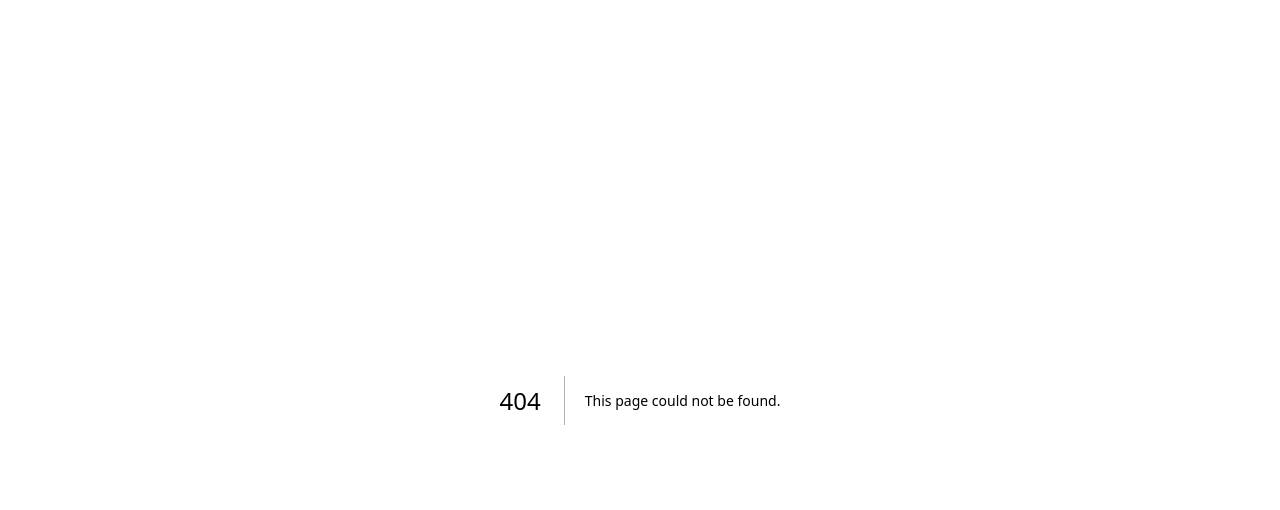
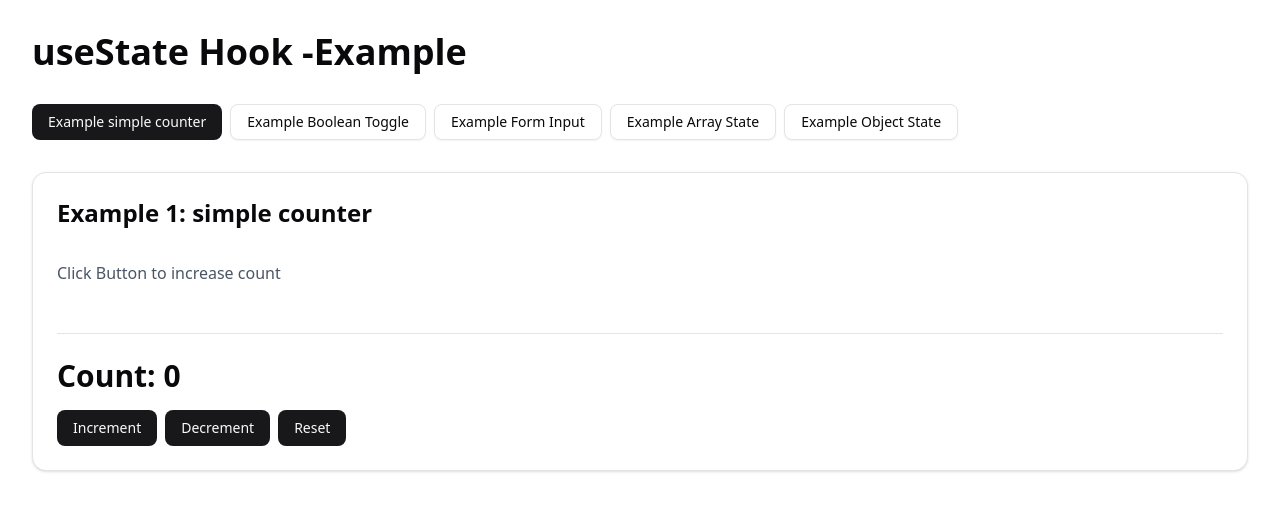
Before and after one commit to yashsarvaiya1/learn-nextjs, a Next.js app: page /usestate in a window 1280 px wide. Before the commit this address had no page. Shown: the top 510 px of the page. Built offline with nearby package versions, Linux system fonts and the light colour scheme.

Commit message:
feat: add useState hook examples

```diff
--- /dev/null
+++ b/app/usestate/page.tsx
@@ -0,0 +1,7 @@
+import UseStateDemo from "@/components/usestate/UseStateDemo";
+
+export default function UseStatePage(){
+    return <>
+        <UseStateDemo/>
+    </>
+}
--- /dev/null
+++ b/components/usestate/ArrayExample.tsx
@@ -0,0 +1,52 @@
+"use client";
+
+import { useState } from "react";
+import { Button } from "../ui/button";
+import { Input } from "../ui/input";
+
+export default function ArrayEample() {
+  const [items, setItems] = useState<String[]>(["apple", "banana"]);
+  const [newItem, setNewItem] = useState("");
+
+  const addItems = () => {
+    if (newItem.trim()) {
+      setItems([...items, newItem]);
+      setNewItem("");
+    }
+  };
+
+  const removeItem = (index: number) => {
+    setItems(items.filter((_, i) => i !== index));
+  };
+
+  return (
+    <div className="space-y-4">
+      <div className="flex gap-2">
+        <Input
+          value={newItem}
+          onChange={(e) => setNewItem(e.target.value)}
+          placeholder="Add new item..."
+        />
+        <Button onClick={addItems}>Add</Button>
+      </div>
+
+      <ul className="space-y-2">
+        {items.map((item, index) => (
+          <li
+            key={index}
+            className="flex justify-between items-center bg-gray-100 p-2 rounded"
+          >
+            <span>{item}</span>
+            <Button
+              size="sm"
+              variant="destructive"
+              onClick={() => removeItem(index)}
+            >
+              Remove
+            </Button>
+          </li>
+        ))}
+      </ul>
+    </div>
+  );
+}
--- /dev/null
+++ b/components/usestate/CounterExample.tsx
@@ -0,0 +1,19 @@
+"use client";
+
+import { useState } from "react";
+import { Button } from "../ui/button";
+
+export default function CounterExample() {
+  const [count, setCount] = useState(0);
+
+  return (
+    <div className="space-y-4">
+      <p className="text-3xl font-bold">Count: {count}</p>
+      <div className="flex gap-2">
+        <Button onClick={() => setCount(count + 1)}>Increment</Button>
+        <Button onClick={() => setCount(count - 1)}>Decrement</Button>
+        <Button onClick={() => setCount(0)}>Reset</Button>
+      </div>
+    </div>
+  );
+}
--- /dev/null
+++ b/components/usestate/FormInputExample.tsx
@@ -0,0 +1,15 @@
+'use client'
+
+import { useState } from "react"
+import { Input } from "../ui/input"
+
+export default function FormInputExample() {
+    const [name,setName] = useState('')
+
+    return (
+        <div className="space-y-4">
+            <Input type="text" placeholder="Type your name" value={name} onChange={(e)=>setName(e.target.value)}/>
+            <p className="text-lg"> Hello, <strong>{name || 'stranger'}</strong>!</p>
+        </div>
+    )
+}
--- /dev/null
+++ b/components/usestate/ObjectExample.tsx
@@ -0,0 +1,46 @@
+'use client'
+
+import { useState } from 'react'
+import { Input } from '@/components/ui/input'
+
+export default function ObjectExample() {
+  const [user, setUser] = useState({
+    name: 'John',
+    age: 25,
+    email: 'john@example.com'
+  })
+
+  return (
+    <div className="space-y-4">
+      <div>
+        <label className="block mb-2 font-semibold">Name:</label>
+        <Input
+          value={user.name}
+          onChange={(e) => setUser({ ...user, name: e.target.value })}
+        />
+      </div>
+
+      <div>
+        <label className="block mb-2 font-semibold">Age:</label>
+        <Input
+          type="number"
+          value={user.age}
+          onChange={(e) => setUser({ ...user, age: Number(e.target.value) })}
+        />
+      </div>
+
+      <div>
+        <label className="block mb-2 font-semibold">Email:</label>
+        <Input
+          value={user.email}
+          onChange={(e) => setUser({ ...user, email: e.target.value })}
+        />
+      </div>
+
+      <div className="bg-gray-100 p-4 rounded">
+        <h3 className="font-bold mb-2">User Object:</h3>
+        <pre className="text-sm">{JSON.stringify(user, null, 3)}</pre>
+      </div>
+    </div>
+  )
+}
--- /dev/null
+++ b/components/usestate/ToggleExample.tsx
@@ -0,0 +1,16 @@
+'use client'
+import { useState } from "react";
+import { Button } from '@/components/ui/button'
+
+export default function ToggleExample(){
+    const [isvisible,setIsvisible] = useState(false)
+
+    return (
+        <div className="space-y-4">
+            <Button onClick={()=> setIsvisible(!isvisible)}>{isvisible ? 'Hide' : 'Show'} Text</Button>
+            {isvisible && (
+                <p className="text-lg bg-blue-100 p-4 rounded">Hello! i am Visible now!</p>
+            )}
+        </div>
+    )
+}
--- /dev/null
+++ b/components/usestate/UseStateDemo.tsx
@@ -0,0 +1,74 @@
+"use client";
+
+import { Card } from "../ui/card";
+import { useState } from "react";
+import { Button } from "../ui/button";
+import CounterExample from "./CounterExample";
+import ToggleExample from "./ToggleExample";
+import FormInputExample from "./FormInputExample";
+import ArrayExample from "./ArrayExample";
+import ObjectExample from "./ObjectExample";
+
+export default function UseStateDemo() {
+  const [activeExample, setActiveExample] = useState<number>(1);
+
+  const examples = [
+    {
+      id: 1,
+      title: "simple counter",
+      component: <CounterExample />,
+      description: "Click Button to increase count",
+    },
+    {
+      id: 2,
+      title: "Boolean Toggle",
+      component: <ToggleExample />,
+      description: "Toggle Visibility on/off",
+    },
+    {
+      id: 3,
+      title: "Form Input",
+      component: <FormInputExample />,
+      description: "Type in input and see state change",
+    },
+    {
+      id: 4,
+      title: "Array State",
+      component: <ArrayExample />,
+      description: "Add/remove items from array",
+    },
+    {
+      id: 5,
+      title: "Object State",
+      component: <ObjectExample />,
+      description: "Update object properties",
+    },
+  ];
+
+  const currentExample = examples.find((ex) => ex.id === activeExample);
+
+  return (
+    <div className="p-8">
+      <h1 className="text-4xl font-bold mb-8">useState Hook -Example</h1>
+      <div className="flex flex-wrap gap-2 mb-8">
+        {examples.map((example) => (
+          <Button
+            key={example.id}
+            variant={activeExample === example.id ? "default" : "outline"}
+            onClick={() => setActiveExample(example.id)}
+          >
+            Example {example.title}
+          </Button>
+        ))}
+      </div>
+
+      <Card className="p-6">
+        <h2 className="text-2xl font-semibold mb-2">
+          Example {currentExample?.id}: {currentExample?.title}
+        </h2>
+        <p className="text-gray-600 mb-6">{currentExample?.description}</p>
+        <div className="border-t pt-6">{currentExample?.component}</div>
+      </Card>
+    </div>
+  );
+}
```
